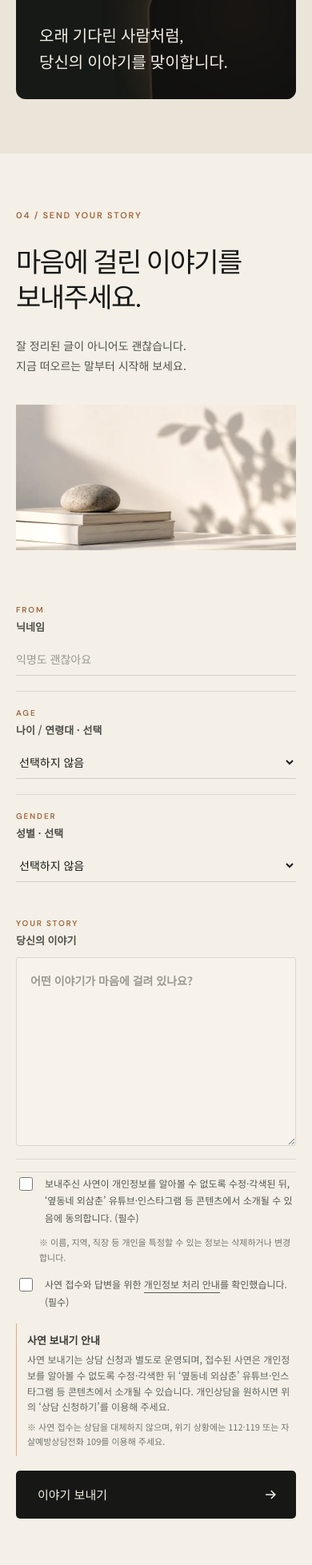
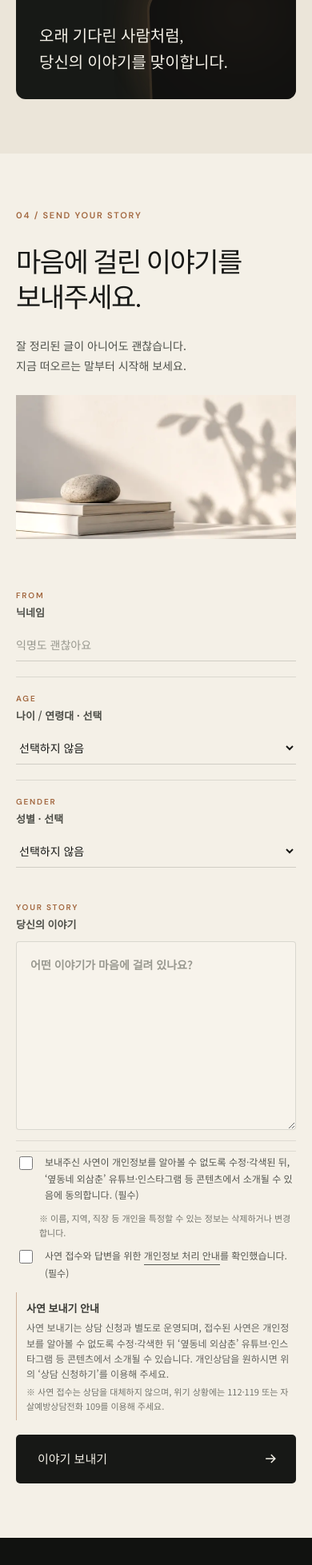
Before and after one commit to oups1004-sketch/aude-counseling, a Next.js app: page / in a window 390 px wide. Shown: the part 4109-6066 px from the top of the page at 80% size. Built offline with nearby package versions, Linux system fonts and the light colour scheme.

Commit message:
Polish story section final spacing and image scale

```diff
--- a/app/story-balance.css
+++ b/app/story-balance.css
@@ -1,6 +1,6 @@
-/* SEND YOUR STORY — final editorial pass.
-   Keep the copy crisp on a clean field, then let the still-life enter as a separate visual plane.
-   The form stays light and functional without becoming a card. */
+/* SEND YOUR STORY — final editorial polish.
+   Preserve the clean split layout while tightening the last details:
+   slightly smaller still-life objects, a shorter writing field, and denser consent rhythm. */
 
 .storyIntro {
   position: relative;
@@ -27,9 +27,9 @@
   display: none !important;
 }
 
-/* Copy: stronger contrast, quieter scale, and more breathing room. */
+/* Copy: crisp enough to read instantly, still quiet against the ivory field. */
 .storyIntro > p:not(.sectionNumber) {
-  color: #50524c !important;
+  color: #4d504a !important;
 }
 
 /* Form: editorial, not administrative. */
@@ -63,11 +63,11 @@
 }
 
 .storyMessageField {
-  margin-top: 26px !important;
+  margin-top: 24px !important;
 }
 
 .storyMessageField textarea {
-  min-height: 178px !important;
+  min-height: 160px !important;
   margin-top: 10px !important;
   padding: 16px 17px !important;
   border: 1px solid rgba(23,24,22,.13) !important;
@@ -82,23 +82,23 @@
 }
 
 .storyConsent {
-  margin-top: 16px !important;
+  margin-top: 13px !important;
 }
 
 .storyConsent .check {
-  margin: 13px 0 !important;
-  line-height: 1.78 !important;
+  margin: 10px 0 !important;
+  line-height: 1.72 !important;
 }
 
 .storyConsent .identityNotice {
-  margin-top: -2px !important;
-  margin-bottom: 10px !important;
-  line-height: 1.72 !important;
+  margin-top: -1px !important;
+  margin-bottom: 8px !important;
+  line-height: 1.66 !important;
 }
 
 .storyGuidance {
-  margin-top: 16px !important;
-  padding: 11px 0 11px 15px !important;
+  margin-top: 13px !important;
+  padding: 10px 0 10px 14px !important;
   border-left: 1px solid rgba(162,103,63,.46) !important;
   background: transparent !important;
 }
@@ -108,11 +108,11 @@
 }
 
 .storyGuidance p {
-  line-height: 1.64 !important;
+  line-height: 1.6 !important;
 }
 
 .storyGuidance .notice {
-  margin-top: 6px !important;
+  margin-top: 5px !important;
 }
 
 @media (min-width: 901px) {
@@ -136,7 +136,7 @@
     width: 100%;
     max-width: 630px;
     min-width: 0;
-    min-height: 635px;
+    min-height: 625px;
     align-self: start;
     padding: 0 34px 0 0;
   }
@@ -164,15 +164,16 @@
     font-weight: 400 !important;
   }
 
-  /* Keep the copy on clean ivory, then introduce the photo with a deliberate pause. */
+  /* Bring the image closer to the copy and reveal more of the original frame.
+     The taller panel reduces the crop, making the books/stone feel smaller and more editorial. */
   .storyIntro::before {
-    top: 320px;
+    top: 296px;
     left: 0;
     right: 0;
     bottom: auto;
-    height: 298px;
+    height: 318px;
     background-size: cover;
-    background-position: 58% 52%;
+    background-position: 59% 49%;
   }
 
   .storyForm {
@@ -188,7 +189,7 @@
   }
 
   .storyForm > .submitButton {
-    margin-top: 20px !important;
+    margin-top: 18px !important;
   }
 }
 
@@ -199,7 +200,7 @@
   }
 
   .storyIntro {
-    min-height: 605px;
+    min-height: 595px;
     padding-right: 24px;
   }
 
@@ -213,9 +214,9 @@
   }
 
   .storyIntro::before {
-    top: 306px;
-    height: 280px;
-    background-position: 58% 52%;
+    top: 288px;
+    height: 294px;
+    background-position: 59% 49%;
   }
 
   .storyForm {
@@ -224,10 +225,10 @@
   }
 }
 
-/* Tablet/mobile: preserve the same copy → pause → image rhythm. */
+/* Tablet/mobile: preserve the same copy → pause → image rhythm without overlong scroll. */
 @media (max-width: 900px) {
   .storyIntro {
-    min-height: 500px;
+    min-height: 486px;
     padding-bottom: 0;
   }
 
@@ -236,34 +237,34 @@
   }
 
   .storyIntro > p:not(.sectionNumber) {
-    color: #50524c !important;
+    color: #4d504a !important;
   }
 
   .storyIntro::before {
-    top: 258px;
+    top: 246px;
     left: 0;
     right: 0;
     bottom: auto;
     height: 224px;
     background-size: cover;
-    background-position: 58% 52%;
+    background-position: 59% 50%;
   }
 
   .storyForm {
-    margin-top: 20px !important;
+    margin-top: 18px !important;
     padding: 0 !important;
   }
 }
 
 @media (max-width: 560px) {
   .storyIntro {
-    min-height: 446px;
+    min-height: 430px;
   }
 
   .storyIntro::before {
-    top: 246px;
-    height: 182px;
-    background-position: 58% 52%;
+    top: 234px;
+    height: 180px;
+    background-position: 59% 50%;
   }
 
   .storyMeta {
@@ -271,14 +272,14 @@
   }
 
   .storyMessageField textarea {
-    min-height: 165px !important;
+    min-height: 150px !important;
   }
 
   .storyForm {
-    margin-top: 16px !important;
+    margin-top: 14px !important;
   }
 
   .storyGuidance {
-    padding: 10px 0 10px 13px !important;
+    padding: 9px 0 9px 12px !important;
   }
 }
```
